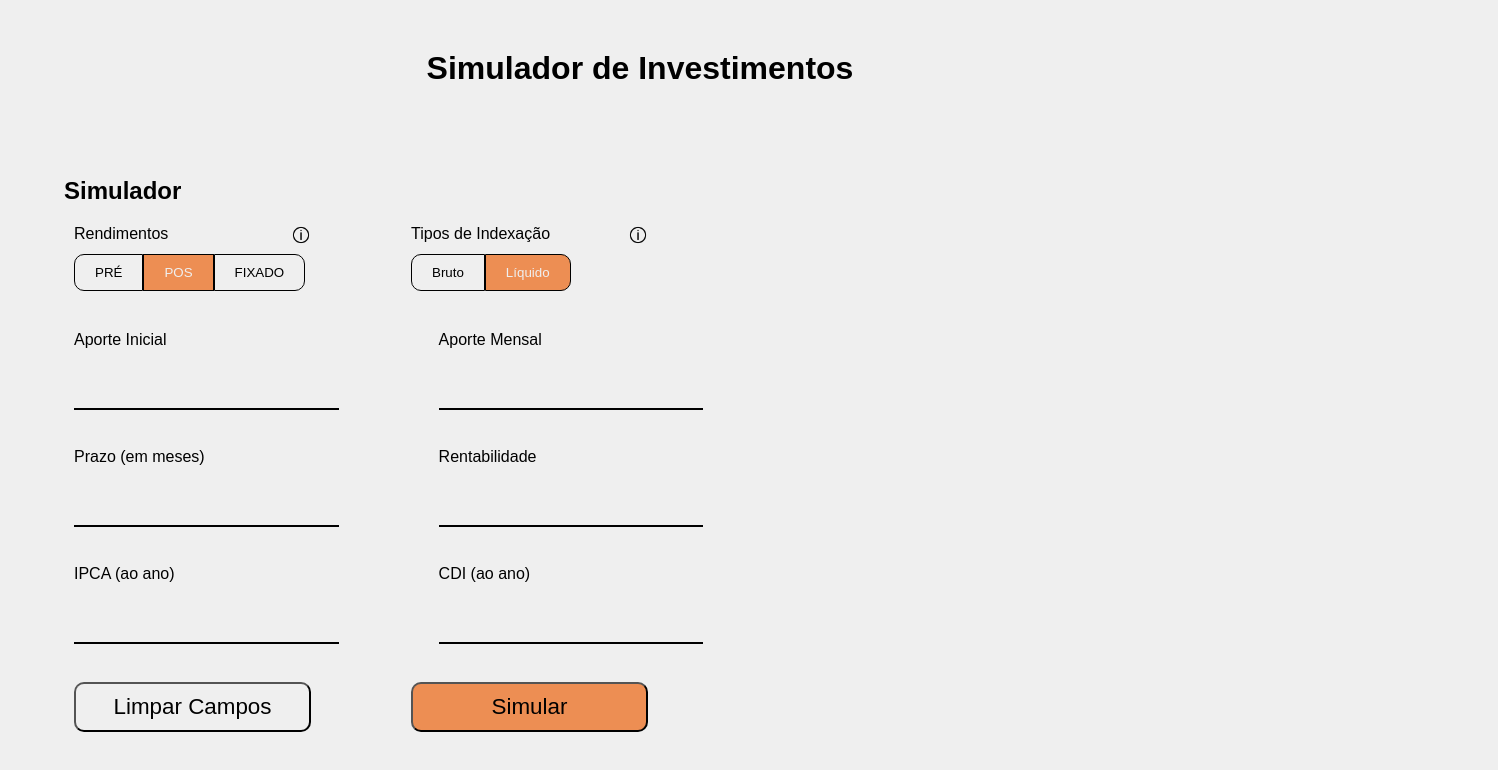
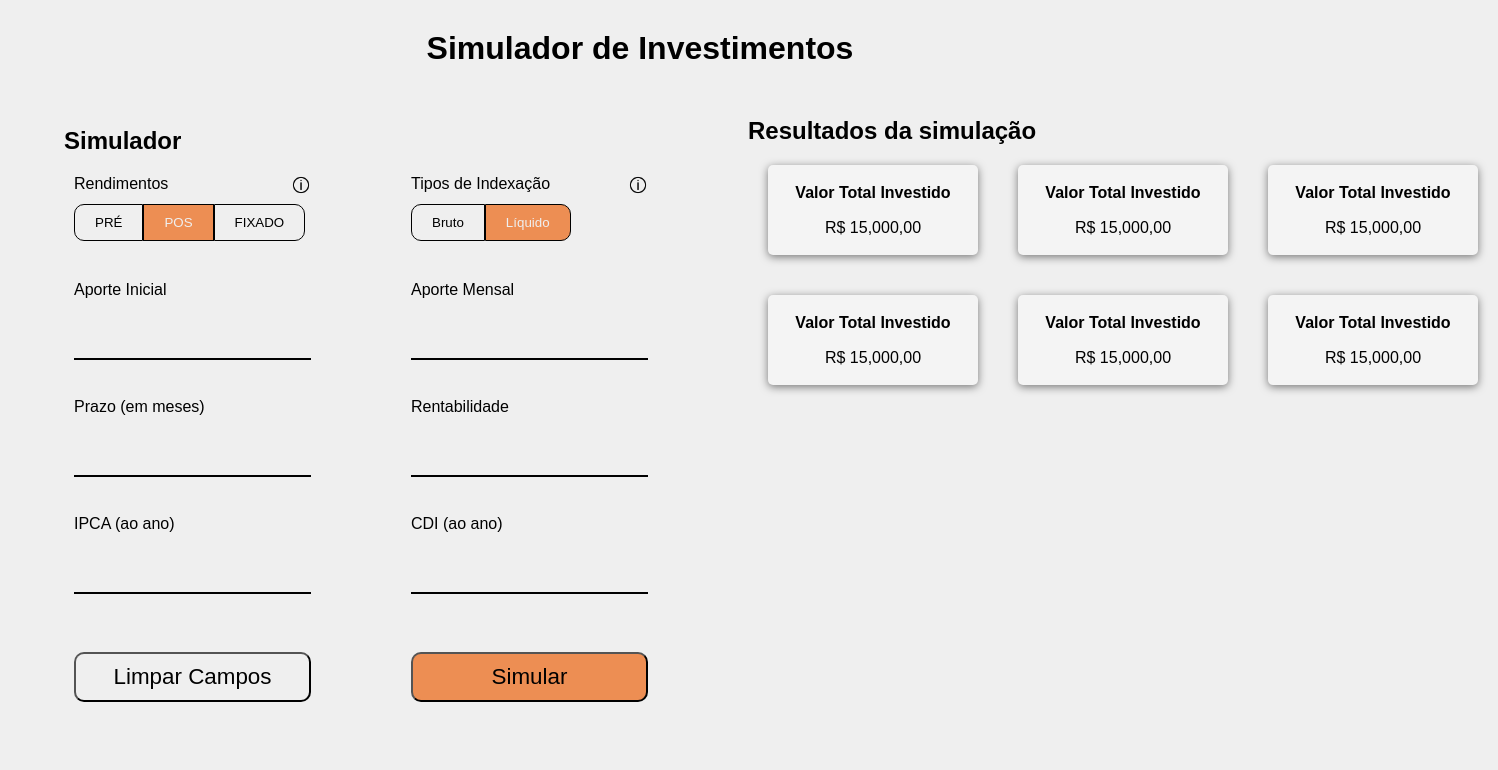
Before and after one commit to FelipeJozala/desafio-eqi, a React (Create React App) app: page / in a window 1280 px wide. Shown: the top 770 px of the page, 1498 px wide, since content can reach past the window. Built offline with nearby package versions, Linux system fonts and the light colour scheme.

Commit message:
Simulation cards added

```diff
--- a/package.json
+++ b/package.json
@@ -11,6 +11,7 @@
     "react": "^17.0.2",
     "react-dom": "^17.0.2",
     "react-scripts": "5.0.0",
+    "recharts": "^2.1.8",
     "styled-components": "^5.3.3",
     "web-vitals": "^2.1.4"
   },
--- a/src/App.jsx
+++ b/src/App.jsx
@@ -2,16 +2,24 @@ import React from 'react'
 import { ThemeProvider } from 'styled-components'
 import SimProvider from './context/SimProvider'
 import GlobalStyle from './styles/global'
-import LightTheme from './styles/themes/themes'
+import { LightTheme } from './styles/themes/themes'
 import Form from './components/form/Form'
+import SimulationCardGrid from './components/simulationCardGrid/SimulationCardGrid'
 
 function App() {
+
 	return (
 		<SimProvider>
 			<ThemeProvider theme={LightTheme}>
 				<GlobalStyle />
 				<h1>Simulador de Investimentos</h1>
-				<Form />
+				<main>
+					<Form />
+					<aside>
+						<h2>Resultados da simulação</h2>
+						<SimulationCardGrid/>
+					</aside>
+				</main>
 			</ThemeProvider>
 		</SimProvider>
 	)
--- a/src/components/form/styles.jsx
+++ b/src/components/form/styles.jsx
@@ -40,7 +40,7 @@ export const ControlButton = styled.button`
   font-size: 1.4rem;
   width: 100%;
   padding: 10px;
-  margin-top: 20px;
+  margin-top: 40px;
   border-radius: 10px;
 
   @media only screen and (min-width: 768px) {
--- /dev/null
+++ b/src/components/simulationCard/SimulationCard.jsx
@@ -0,0 +1,13 @@
+import React from 'react'
+import { CardContainer } from './styles'
+
+const SimulationCard = () => {
+	return (
+		<CardContainer>
+			<h4>Valor Total Investido</h4>
+			<p>R$ 15,000,00</p>
+		</CardContainer>
+	)
+}
+
+export default SimulationCard
--- /dev/null
+++ b/src/components/simulationCard/styles.jsx
@@ -0,0 +1,19 @@
+import styled from 'styled-components'
+
+export const CardContainer = styled.div`
+	background: ${props => props.theme.card};
+	height: 90px;
+	width: 210px;
+	text-align: center;
+	padding: 10px;
+	display: flex;
+	flex-direction: column;
+	justify-content: space-around;
+	box-shadow: rgba(0, 0, 0, 0.5) 0px 2px 8px;
+	border-radius: 5px;
+	margin: 20px ;
+
+	@media only screen and (min-width: 768px) {
+    margin: 20px ;
+  }
+`
--- /dev/null
+++ b/src/components/simulationCardGrid/SimulationCardGrid.jsx
@@ -0,0 +1,18 @@
+import React from 'react'
+import SimulationCard from '../simulationCard/SimulationCard'
+import { Grid } from './styles'
+
+const SimulationCardGrid = () => {
+	return (
+		<Grid>
+			<SimulationCard/>
+			<SimulationCard/>
+			<SimulationCard/>
+			<SimulationCard/>
+			<SimulationCard/>
+			<SimulationCard/>
+		</Grid>
+	)
+}
+
+export default SimulationCardGrid
--- /dev/null
+++ b/src/components/simulationCardGrid/styles.jsx
@@ -0,0 +1,12 @@
+import styled from 'styled-components'
+
+export const Grid = styled.div`
+	width: 100%;
+	display: grid;
+	grid-template-columns: 1fr;
+	justify-items: center;
+
+	@media only screen and (min-width: 768px) {
+    grid-template-columns: 1fr 1fr 1fr;
+  }
+`
--- a/src/styles/global.jsx
+++ b/src/styles/global.jsx
@@ -1,6 +1,7 @@
 import { createGlobalStyle } from 'styled-components'
 
 export default createGlobalStyle`
+
   @import url('https://fonts.googleapis.com/css2?family=Nunito+Sans&display=swap');
 
 		*{
@@ -22,16 +23,30 @@ export default createGlobalStyle`
       color: ${(props) => props.theme.text};
     }
 
+		main {
+			display: flex;
+			flex-direction: column;
+
+			@media only screen and (min-width: 768px) {
+        flex-direction: row;
+      }
+		}
+
+		aside {
+			padding-top: 20px;
+			width: 100%;
+		}
+
     h1 {
       text-align: center;
       font-size: 1.5rem;
-        margin-top: 30px;
-        margin-bottom: 30px;
+      margin: 30px 0 30px 0;
 
         @media only screen and (min-width: 768px) {
           font-size: 2rem;
-            margin-top: 50px;
-            margin-bottom: 60px;
+          margin: 30px 0 30px;
         }
     }
+
+
 `
--- a/src/styles/themes/themes.jsx
+++ b/src/styles/themes/themes.jsx
@@ -1,10 +1,9 @@
-const LightTheme = {
+export const LightTheme = {
 	background: 'rgb(239, 239, 239)',
 	primary: 'rgb(237, 142, 83)',
 	secundary: 'rgb(150, 150, 150)',
+	card: 'rgb(244, 244, 244)',
 	hover: 'rgb(58, 183, 122)',
 	text: 'rgb(0, 0, 0)',
 	activeText: 'rgb(239, 239, 239)',
 }
-
-export default LightTheme
```
Also changed, not shown: 1 other file (tests, documents, lock files or other folders). Lines whose indentation alone changed are shown as unchanged.
